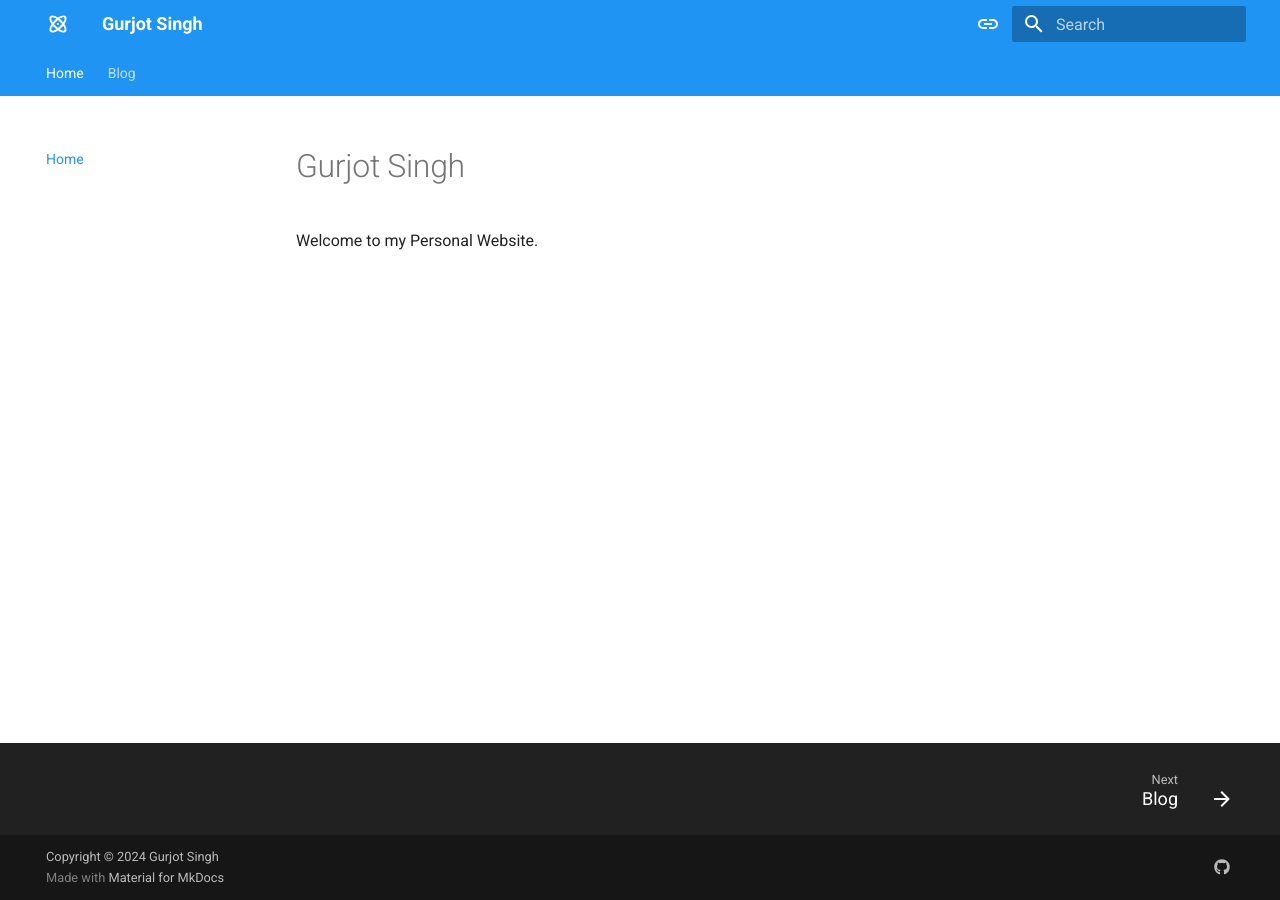
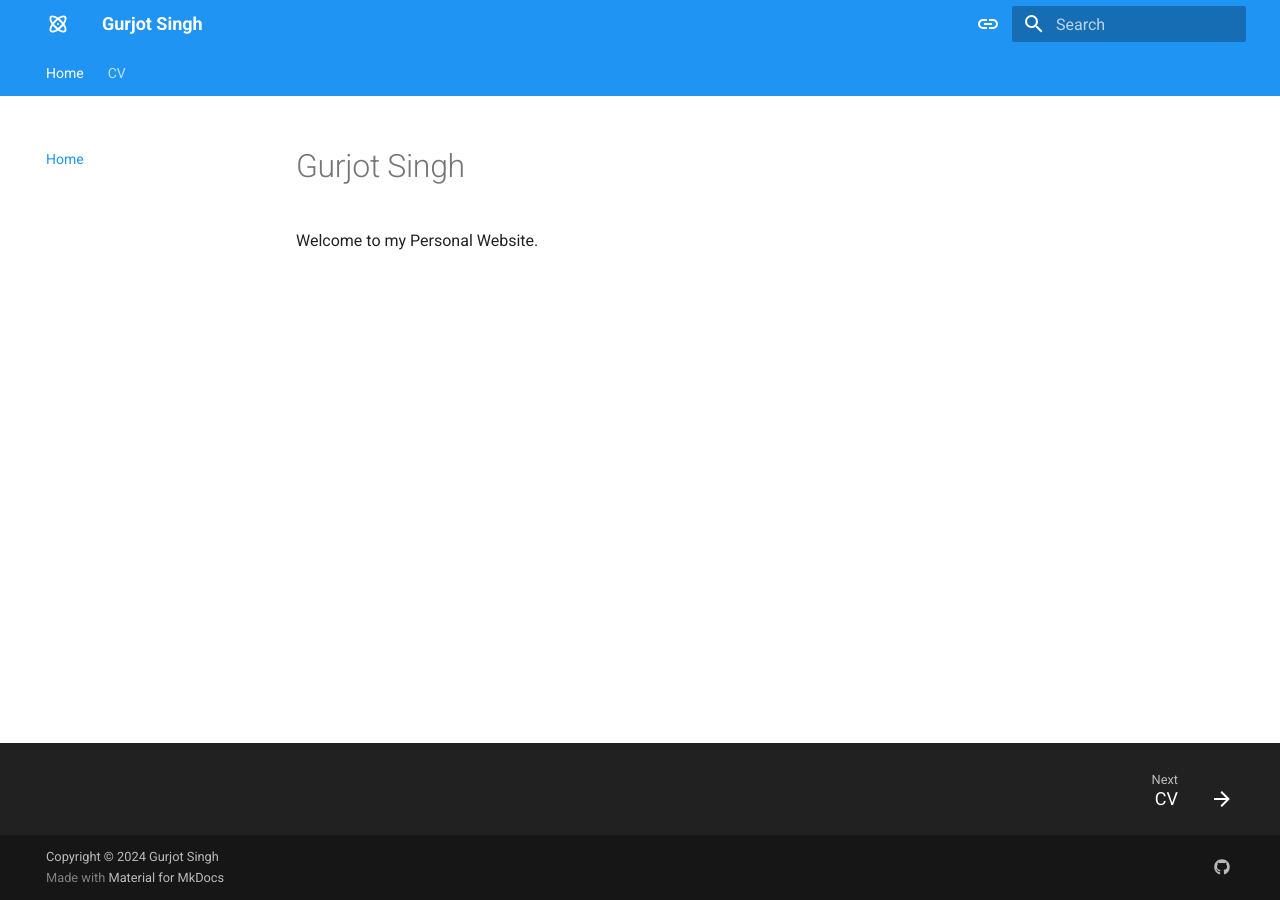
Before and after one commit to GuriTheoChem/GuriTheoChem.github.io, an MkDocs documentation site: the page built from docs/index.md, in a window 1280 px wide. Built offline with MkDocs 1.6.1 and Material for MkDocs 9.7.7, drawn with Linux system fonts in a browser that asks for light colours.

Commit message:
added cv file

```diff
--- a/mkdocs.yml
+++ b/mkdocs.yml
@@ -147,5 +147,6 @@ markdown_extensions:
 # Page tree
 nav:
   - Home: index.md
-  - Blog:
-    - blog/index.md
+  - CV: cv/cv.md
+  # - Blog:
+    # - blog/index.md
```
Also changed, not shown: docs/cv/cv.md (added, +1 -0 lines).
